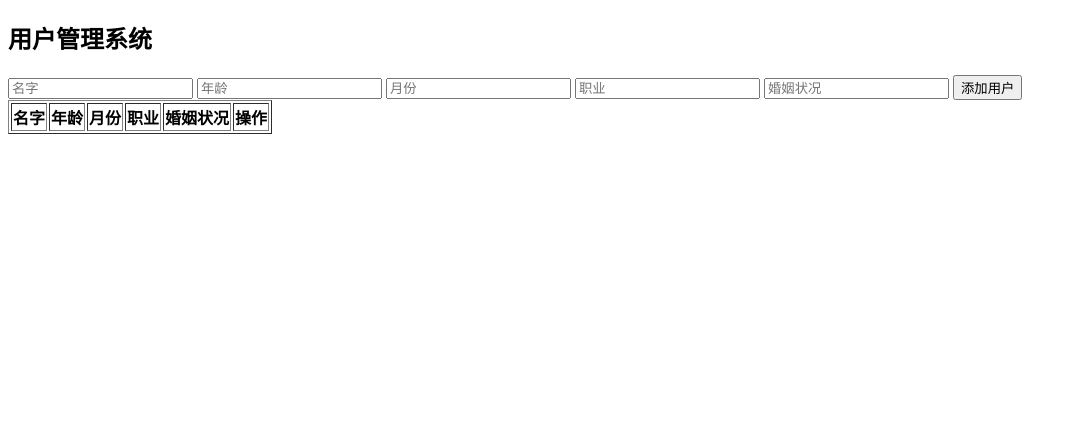
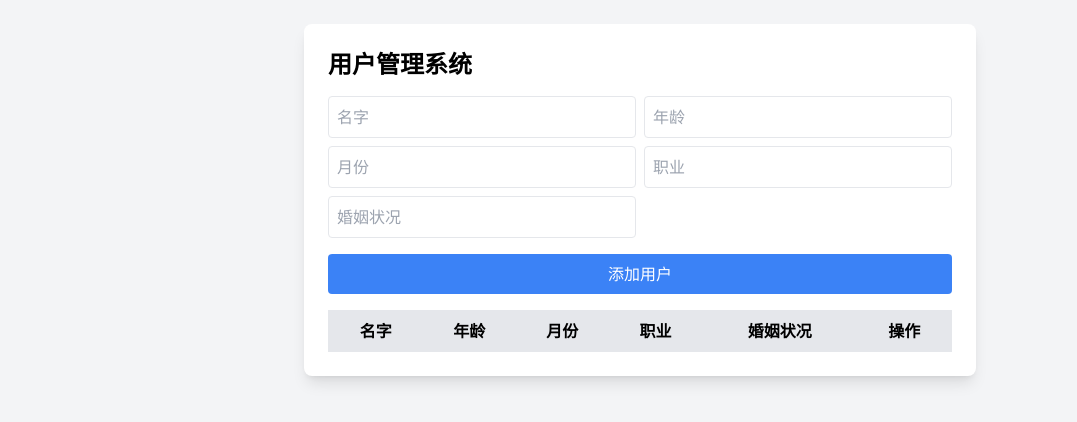
Before and after one commit to xingxing139/beizhu, a plain HTML site: page index.html in a window 1280 px wide. Shown: the whole page, without its empty margins (0-1077 px from the left). Drawn offline with nearby package versions, Linux system fonts and the light colour scheme.

Commit message:
Update index.html

```diff
--- a/index.html
+++ b/index.html
@@ -4,6 +4,7 @@
     <meta charset="UTF-8">
     <meta name="viewport" content="width=device-width, initial-scale=1.0">
     <title>用户管理系统</title>
+    <script src="https://cdn.tailwindcss.com"></script>
     <script>
         let users = JSON.parse(localStorage.getItem("users")) || [];
 
@@ -32,13 +33,13 @@
             const tableBody = document.getElementById("userTableBody");
             tableBody.innerHTML = "";
             users.forEach((user, index) => {
-                tableBody.innerHTML += `<tr>
-                    <td>${user.name}</td>
-                    <td>${user.age}</td>
-                    <td>${user.month}</td>
-                    <td>${user.job}</td>
-                    <td>${user.marriage}</td>
-                    <td><button onclick="deleteUser(${index})">删除</button></td>
+                tableBody.innerHTML += `<tr class="border-b">
+                    <td class="p-2">${user.name}</td>
+                    <td class="p-2">${user.age}</td>
+                    <td class="p-2">${user.month}</td>
+                    <td class="p-2">${user.job}</td>
+                    <td class="p-2">${user.marriage}</td>
+                    <td class="p-2"><button class="bg-red-500 text-white px-3 py-1 rounded" onclick="deleteUser(${index})">删除</button></td>
                 </tr>`;
             });
         }
@@ -46,26 +47,30 @@
         window.onload = renderUsers;
     </script>
 </head>
-<body>
-    <h2>用户管理系统</h2>
-    <input id="name" placeholder="名字">
-    <input id="age" type="number" placeholder="年龄">
-    <input id="month" placeholder="月份">
-    <input id="job" placeholder="职业">
-    <input id="marriage" placeholder="婚姻状况">
-    <button onclick="addUser()">添加用户</button>
-    <table border="1">
-        <thead>
-            <tr>
-                <th>名字</th>
-                <th>年龄</th>
-                <th>月份</th>
-                <th>职业</th>
-                <th>婚姻状况</th>
-                <th>操作</th>
-            </tr>
-        </thead>
-        <tbody id="userTableBody"></tbody>
-    </table>
+<body class="bg-gray-100 p-6">
+    <div class="max-w-2xl mx-auto bg-white p-6 rounded-lg shadow-lg">
+        <h2 class="text-2xl font-bold mb-4">用户管理系统</h2>
+        <div class="grid grid-cols-2 gap-2 mb-4">
+            <input id="name" placeholder="名字" class="border p-2 rounded">
+            <input id="age" type="number" placeholder="年龄" class="border p-2 rounded">
+            <input id="month" placeholder="月份" class="border p-2 rounded">
+            <input id="job" placeholder="职业" class="border p-2 rounded">
+            <input id="marriage" placeholder="婚姻状况" class="border p-2 rounded">
+        </div>
+        <button onclick="addUser()" class="bg-blue-500 text-white px-4 py-2 rounded w-full">添加用户</button>
+        <table class="w-full mt-4 bg-white border rounded">
+            <thead>
+                <tr class="bg-gray-200 border-b">
+                    <th class="p-2">名字</th>
+                    <th class="p-2">年龄</th>
+                    <th class="p-2">月份</th>
+                    <th class="p-2">职业</th>
+                    <th class="p-2">婚姻状况</th>
+                    <th class="p-2">操作</th>
+                </tr>
+            </thead>
+            <tbody id="userTableBody"></tbody>
+        </table>
+    </div>
 </body>
 </html>
```
